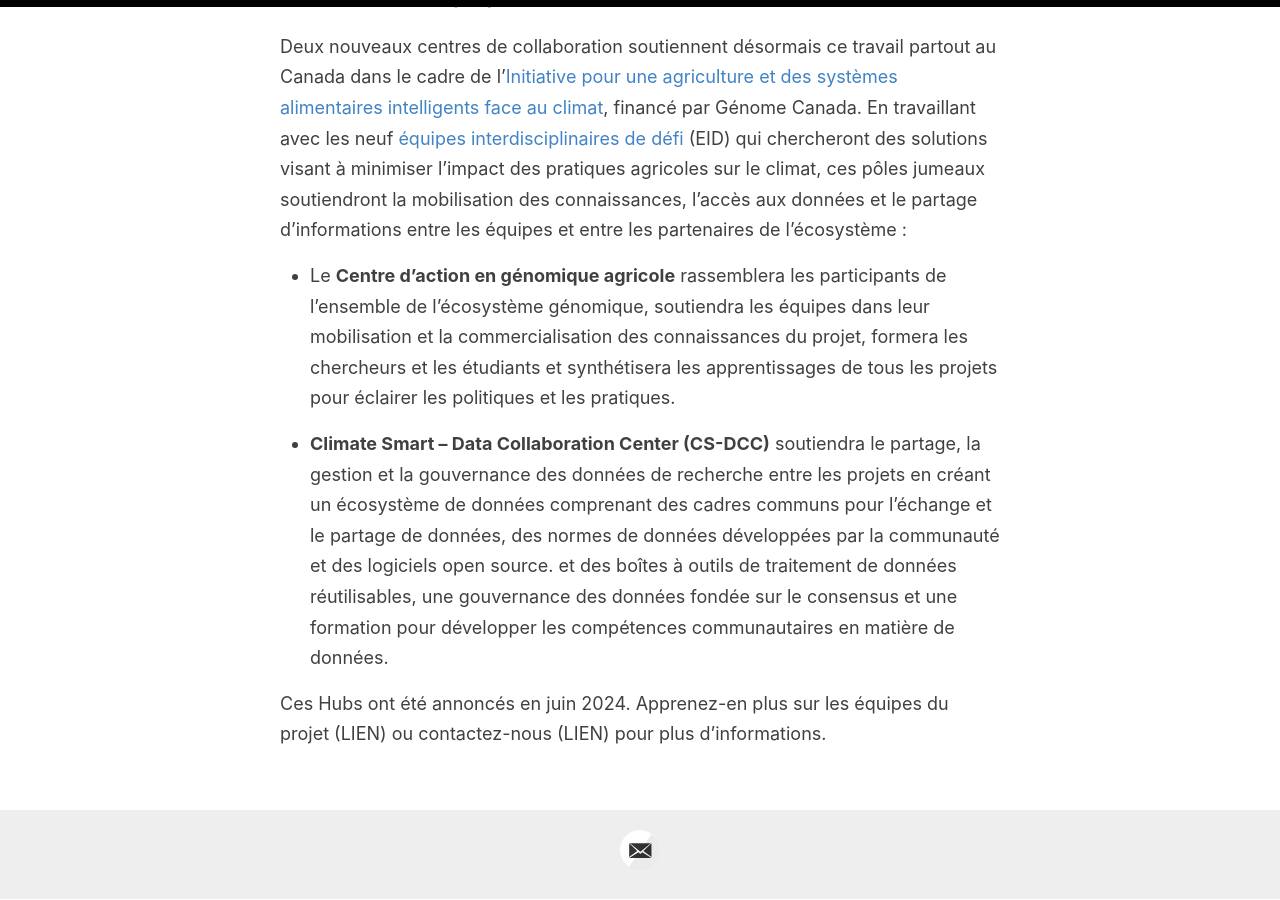
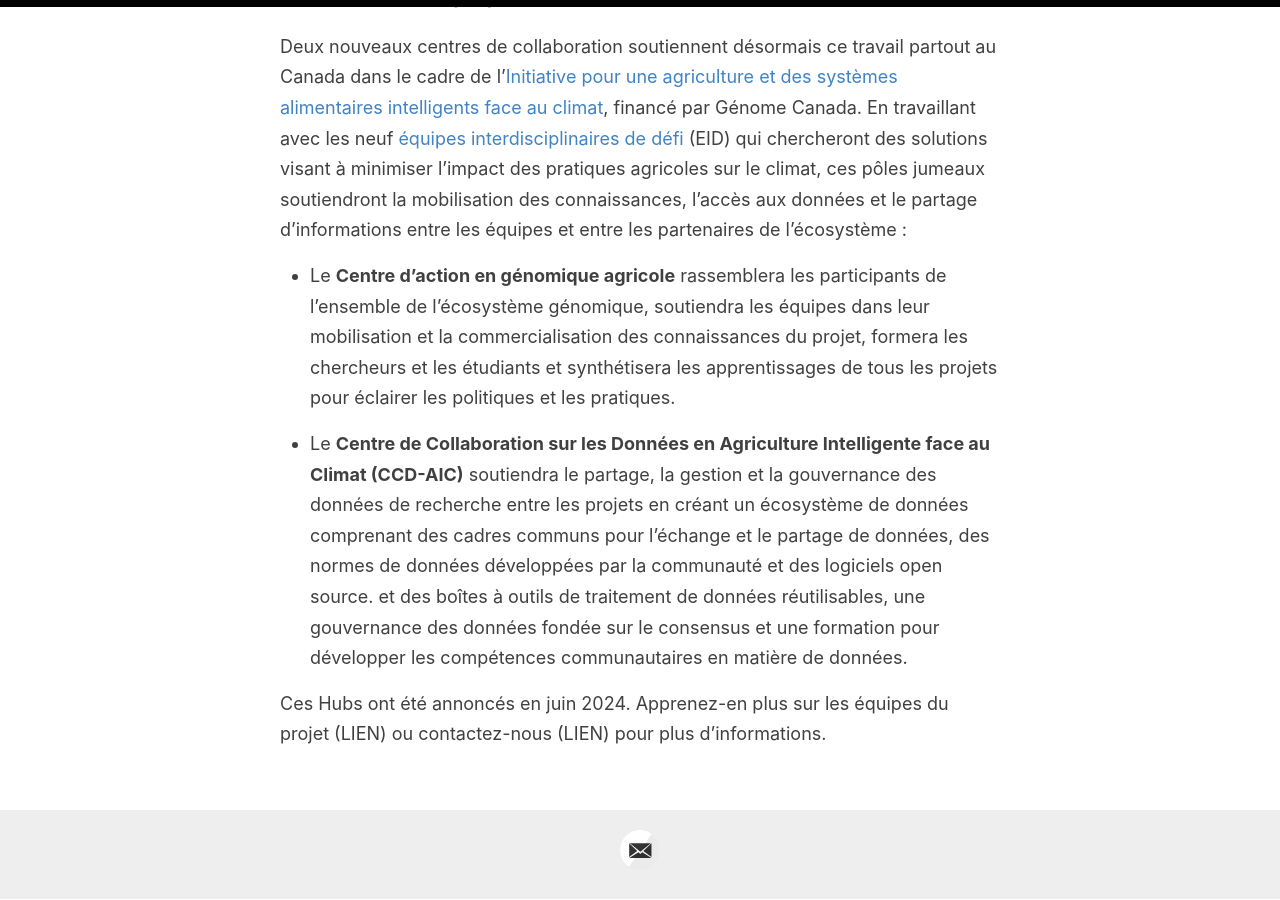
Before and after one commit to ClimateSmartAg/ClimateSmartAg-website-fr, a Jekyll site: the page built from index.md, in a window 1280 px wide and 900 px high, scrolled down 742 px. Built offline with Jekyll 4.4.1, drawn with Linux system fonts in a browser that asks for light colours; our own code applies the rules of GitHub Pages for plain Markdown files.

Commit message:
Update index.md

```diff
--- a/index.md
+++ b/index.md
@@ -10,6 +10,6 @@ Deux nouveaux centres de collaboration soutiennent désormais ce travail partout
 
 - Le **Centre d'action en génomique agricole** rassemblera les participants de l'ensemble de l'écosystème génomique, soutiendra les équipes dans leur mobilisation et la commercialisation des connaissances du projet, formera les chercheurs et les étudiants et synthétisera les apprentissages de tous les projets pour éclairer les politiques et les pratiques.
 
-- **Climate Smart – Data Collaboration Center (CS-DCC)** soutiendra le partage, la gestion et la gouvernance des données de recherche entre les projets en créant un écosystème de données comprenant des cadres communs pour l'échange et le partage de données, des normes de données développées par la communauté et des logiciels open source. et des boîtes à outils de traitement de données réutilisables, une gouvernance des données fondée sur le consensus et une formation pour développer les compétences communautaires en matière de données.
+- Le **Centre de Collaboration sur les Données en Agriculture Intelligente face au Climat (CCD-AIC)** soutiendra le partage, la gestion et la gouvernance des données de recherche entre les projets en créant un écosystème de données comprenant des cadres communs pour l'échange et le partage de données, des normes de données développées par la communauté et des logiciels open source. et des boîtes à outils de traitement de données réutilisables, une gouvernance des données fondée sur le consensus et une formation pour développer les compétences communautaires en matière de données.
 
 Ces Hubs ont été annoncés en juin 2024. Apprenez-en plus sur les équipes du projet (LIEN) ou contactez-nous (LIEN) pour plus d'informations.
```
